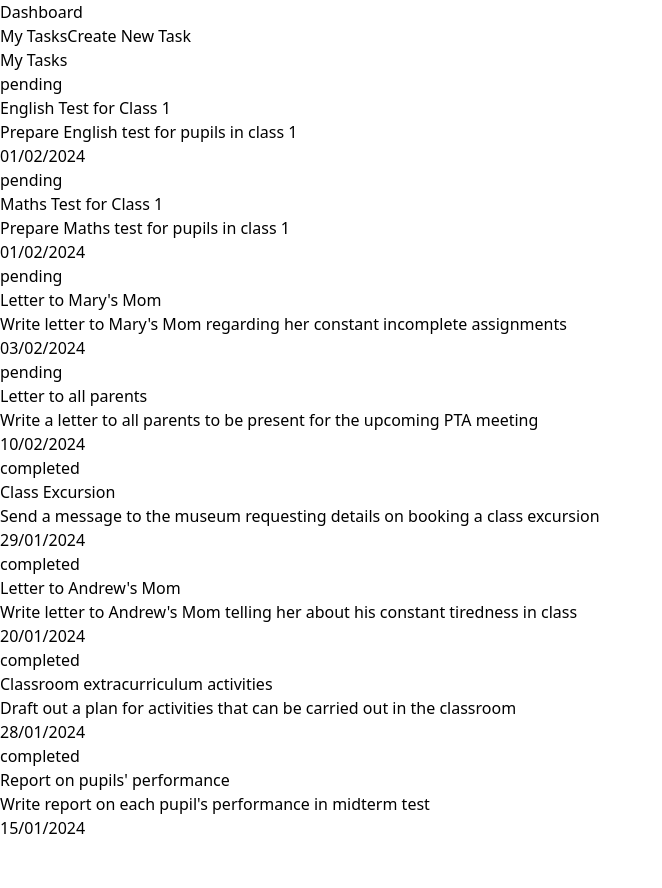
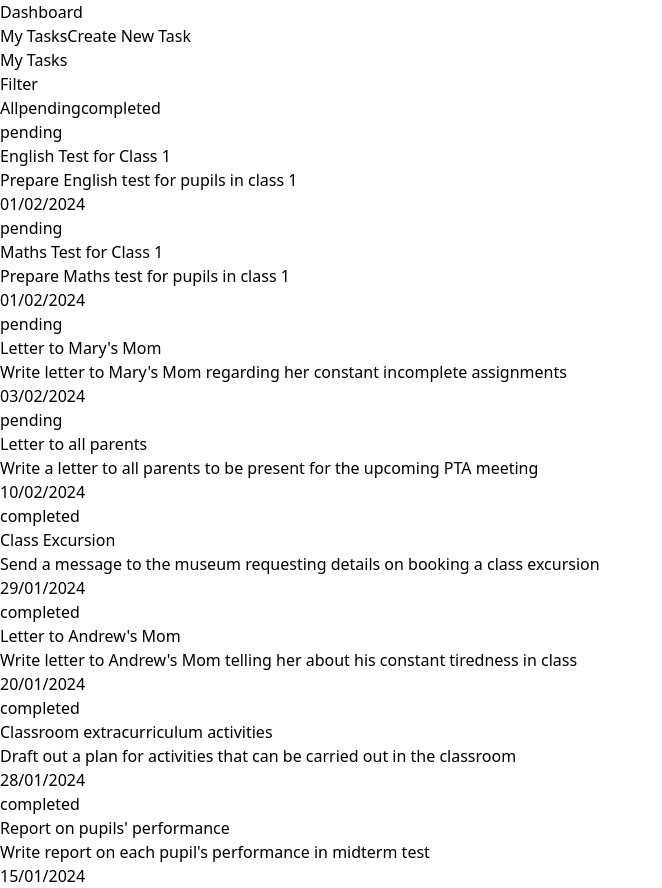
Before and after one commit to Wineshuga/teachmeai-dashboard, a React (Create React App) app: page /all-tasks in a window 1280 px wide. Shown: the whole page, without its empty margins (0-662 px from the left). Before the commit the page ends 840 px from the top, so only its background shows below. Built offline with nearby package versions, Linux system fonts and the light colour scheme.

Commit message:
Use filterTask reducer   - Add filter buttons to page and add event listener   - Update filteredTask state using handleClick function

```diff
--- a/src/pages/AllTasksPage.js
+++ b/src/pages/AllTasksPage.js
@@ -1,11 +1,30 @@
-import React from 'react';
+import React, { useState } from 'react';
+import { useDispatch } from 'react-redux';
 import Task from '../components/Task';
+import { filterTask } from '../redux/tasksSlice';
 
-const AllTasksPage = () => (
-  <>
-    <h2>My Tasks</h2>
-    <Task />
-  </>
-);
+const AllTasksPage = () => {
+  const dispatch = useDispatch();
+  const [filter, setFilter] = useState('');
+
+  const handleClick = (e) => {
+    const inputValue = e.target.textContent;
+    setFilter(inputValue);
+    dispatch(filterTask(inputValue));
+  };
+
+  return (
+    <>
+      <h2>My Tasks</h2>
+      <div>
+        <p>Filter</p>
+        <button type="button" value={filter} onClick={(e) => handleClick(e)}>All</button>
+        <button type="button" value={filter} onClick={(e) => handleClick(e)}>pending</button>
+        <button type="button" value={filter} onClick={(e) => handleClick(e)}>completed</button>
+      </div>
+      <Task />
+    </>
+  );
+};
 
 export default AllTasksPage;
```
